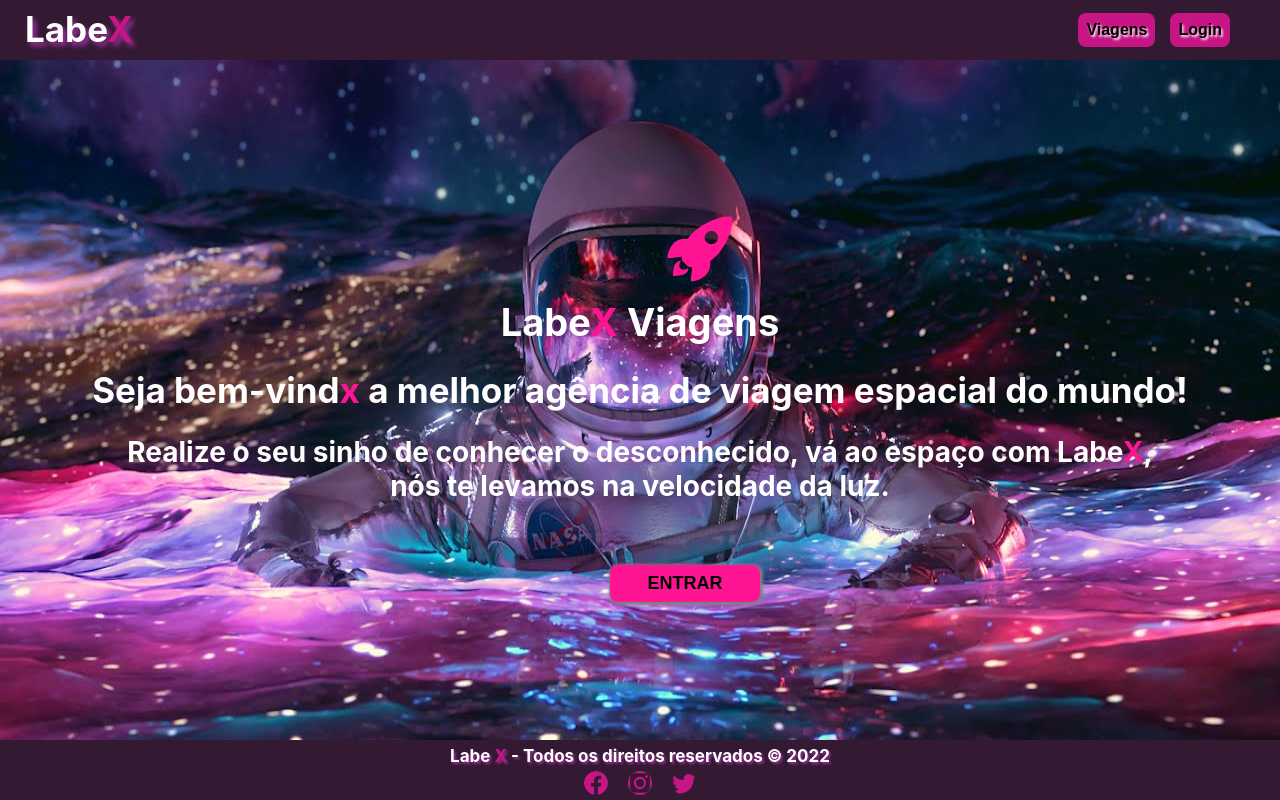
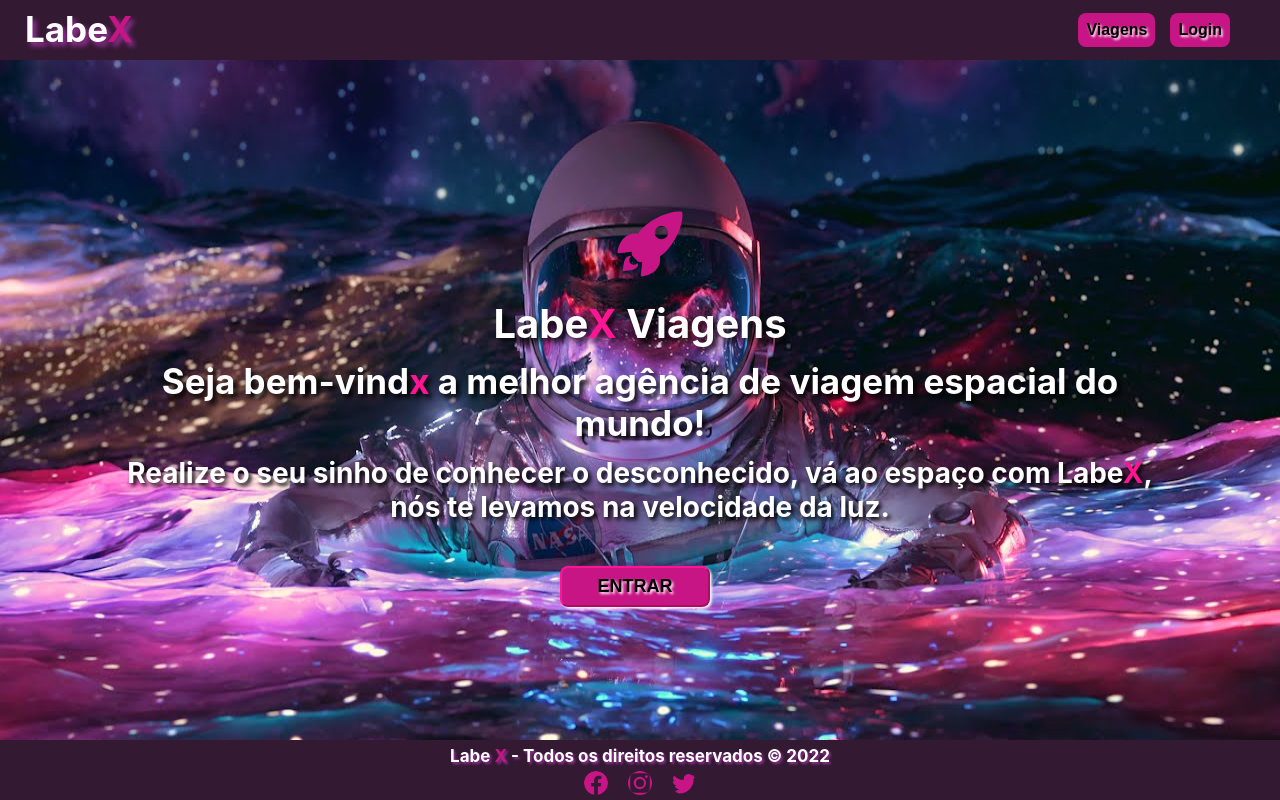
Before and after one commit to future4code/hooks-Elisabete-Santos, a React (Create React App) app in the folder modulo4/projeto-labex/labex/: page / in a window 1280 px wide. Built offline with nearby package versions, Linux system fonts and the light colour scheme.

Commit message:
adicinando a estilizacao

```diff
--- a/modulo4/projeto-labex/labex/src/pages/AdminHomePage/AdminHomePage.js
+++ b/modulo4/projeto-labex/labex/src/pages/AdminHomePage/AdminHomePage.js
@@ -61,12 +61,12 @@ const AdminHomePage = () => {
    return (
       <div>
          <Header
-            first={{ function: goToCreatTrip, text: "Criar Viagem", }}
+            first={{ function: goToCreatTrip, text: "Criar VG", }}
             second={{ function: logout, text: "Logout", }}
          />
          <MainCoainter>
-            <IoIosRocket />
-            <h2>Lista das Viagens</h2>
+
+            <h2>  <IoIosRocket /> Lista das Viagens</h2>
             {trips}
          </MainCoainter>
       </div>
--- a/modulo4/projeto-labex/labex/src/pages/AdminHomePage/styled.js
+++ b/modulo4/projeto-labex/labex/src/pages/AdminHomePage/styled.js
@@ -6,33 +6,93 @@ export const MainCoainter = styled.div`
   align-items: center;
   color: white;
   margin-top: 30px ;
+  min-height: 350px;
+  min-width: 450px;
+  border-radius:10px;
+  box-shadow: 0.15em 0.15em 0.15em 0.15em white;
+
+  @media(max-width:768px){
+
+  }
+
+  @media(max-width:480px){
+    box-shadow: none;
+
+  }
+
+
   h2{
-    font-size: 30px;
+    font-size: 35px;
     margin: 20px;
+    text-shadow: 0.1em 0.1em 0.15em black;
+
+    @media(max-width:768px){
+
+    }
+
+    @media(max-width:480px){
+     margin-left: 5px;
+
+    }
+
   }
+
+  svg{
+      width: 3rem;
+      height: 3rem;
+      margin-top: -120px;
+      color: #C71585;
+      animation: teste 2s ease-in-out normal;
+      margin-left: 10px;
+
+    @media(max-width:768px){
+
+    }
+
+    @media(max-width:480px){
+      color: white;
+
+    }
+   }
 `
 
 export const Trips = styled.div`
   display: flex;
   justify-content: space-between;
   align-items: center;
-  border: solid 1px black;
   min-width: 300px;
   height: 40px;
   background-color: #c2c1c1;
   border-radius: 8px;
   margin: 10px 0;
+  border: none;
+  color: black;
+  font-weight: 600;
+  text-shadow: 0.1em 0.1em 0.15em white;
+
+
   :hover{
     cursor: pointer;
-    background-color: #72d0f5;
+    background-color: #C71585;
   }
   div {
     margin: 0 10px;
   }
   button{
-    :hover{
-      cursor: pointer;
-      background-color: #eb6060;
-    }
+    width: 2rem;
+    height: 2rem;
+    border-radius: 5px;
+    border: none;
+    background-color: #c2c1c1;
+    cursor: pointer;
+
+
+    svg{
+    width: 1.4rem;
+    height: 1.4rem;
+    margin-top: 2.5px;
+    color: #341933;
+    margin-left: -1px;
+  }
   }
 `;
--- a/modulo4/projeto-labex/labex/src/pages/CreateTripPage/styled.js
+++ b/modulo4/projeto-labex/labex/src/pages/CreateTripPage/styled.js
@@ -14,6 +14,18 @@ export const MainForm = styled.div`
     margin-right: 10px;
     margin-top: 15px;
     text-shadow: 0.1em 0.1em 0.15em black;
+
+    @media(max-width:768px){
+
+    }
+
+    @media(max-width:480px){
+      font-size: 30px;
+      margin-left: -5px;
+      //text-shadow: 0.1em 0.1em 0.15em #939;
+      margin-bottom: 1.5rem;
+
+    }
   }
 
 
@@ -26,6 +38,14 @@ export const MainForm = styled.div`
     border-radius: 10px;
     box-shadow: 0.15em 0.15em 0.15em 0.15em white;
 
+    @media(max-width:768px){
+
+    }
+
+    @media(max-width:480px){
+      box-shadow: none;
+    }
+
 
     svg{
     width: 2.5rem;
@@ -34,6 +54,15 @@ export const MainForm = styled.div`
     color: #C71585;
     animation: teste 2s ease-in-out normal;
     margin-left: 10px;
+
+    @media(max-width:768px){
+
+    }
+
+    @media(max-width:480px){
+      color: white;
+    }
+
     }
   }
   input,
@@ -44,7 +73,8 @@ export const MainForm = styled.div`
     border-radius: 8px;
     border: none;
     height: 25px;
-   box-shadow: 0.1em 0.1em 0.15em #939;
+    box-shadow: 0.1em 0.1em 0.15em #939;
+
 
   }
   select{
@@ -82,5 +112,14 @@ export const ButtonDiv = styled.div`
         background-color: #e2eefa;
         color:#FF1493;
       }
+
+      @media(max-width:768px){
+
+      }
+
+      @media(max-width:480px){
+        margin-top: 20px;
+      }
+
     }
 `
--- a/modulo4/projeto-labex/labex/src/pages/ErrorPage/styled.js
+++ b/modulo4/projeto-labex/labex/src/pages/ErrorPage/styled.js
@@ -34,3 +34,8 @@ export const ContainerError = styled.div`
 
    }
 `
+
+export const ErrorImg = styled.img`
+ width: 100vw;
+ height: 100vh;
+ `
--- a/modulo4/projeto-labex/labex/src/pages/HomePage/styled.js
+++ b/modulo4/projeto-labex/labex/src/pages/HomePage/styled.js
@@ -1,20 +1,53 @@
 import styled from "styled-components";
 
+
 export const Main = styled.div`
-  display: flex;
-  flex-direction: column;
+  /* display: flex;
+  flex-direction: column; */
   font-size: 20px;
   font-weight: bold;
   color: #fcfcfc;
   text-align: center;
   margin: 40px 30px;
 
+  svg{
+    width: 5rem;
+    height: 5rem;
+    margin-top: 10px;
+    color: #C71585;
+    position: relative;
+    left: 10px;
+    margin: 0;
+
+    @media(max-width:768px){
+
+    }
+
+    @media(max-width:480px){
+      color: white;
+      width: 4rem;
+      height: 4rem;
+      right: 100px;
+    }
+   }
+
   h1{
-    font-size: 38px;
+    font-size: 40px;
     margin: 12px 25px;
     font-weight: bold;
     color: white;
     margin-top: 10px;
+    text-shadow: 0.1em 0.1em 0.15em Black;
+
+    @media(max-width:768px){
+
+    }
+
+    @media(max-width:480px){
+      position: relative;
+      top: -10px;
+
+    }
   }
 
   h2{
@@ -22,6 +55,21 @@ export const Main = styled.div`
     margin: 12px 25px;
     font-weight: bold;
     color: white;
+    padding: 0px 70px 0px 70px;
+    text-shadow: 0.1em 0.1em 0.15em black;
+
+    @media(max-width:768px){
+
+    }
+
+    @media(max-width:480px){
+      position: relative;
+      top: 8px;
+      font-size: 30px;
+      margin: 0 auto;
+      padding: 0;
+    }
+
   }
 
   p{
@@ -30,6 +78,21 @@ export const Main = styled.div`
     font-weight: bold;
     color: white;
     padding: 0px 70px 0px 70px;
+    text-shadow: 0.1em 0.1em 0.15em black;
+
+    @media(max-width:768px){
+
+    }
+
+    @media(max-width:480px){
+      position: relative;
+      top: 20px;
+      font-size: 26px;
+      margin: 0 auto;
+      padding: 0;
+      text-shadow: 0.1em 0.1em 0.15em black;
+
+    }
   }
 
   span{
@@ -37,34 +100,39 @@ export const Main = styled.div`
   }
 
   button{
+   position: relative;
    width: 150px;
-   margin-top: 50px;
-   //margin: 10px 15px ;
+   top: 20px;
+   margin: 10px 40px ;
    padding: 8px;
    border-radius: 8px;
-   background-color:#FF1493;
-   color: black;
-   font-weight: bold;
+   background-color:#C71585;
+   color:black;
+   font-weight: 800;
    font-size: 18px;
-   border: none;
-   margin-left: 580px;
-   box-shadow: 1px 1px 3px 2px gray;
+   border-color:#FF1493;
+   margin-left: 30px;
+   text-shadow: 0.1em 0.1em 0.15em white;
+   box-shadow: 0.1em 0.1em 0.15em white;
 
    :hover{
      cursor: pointer;
      background-color: #e2eefa;
-     color:#FF1493;
+     color:#C71585;
      border: none;
    }
 
+   @media(max-width:768px){
+
+    }
+
+    @media(max-width:480px){
+      position: relative;
+      top: 40px;
+      left: 10px;
+    }
+
   }
 
-   svg{
-      width: 5rem;
-      height: 5rem;
-      margin-top: 10px;
-      color: #FF1493;
-      animation: teste 2s ease-in-out normal;
-      margin-left: 630px;
-   }
+
 `
--- a/modulo4/projeto-labex/labex/src/pages/ListTripsPage/styled.js
+++ b/modulo4/projeto-labex/labex/src/pages/ListTripsPage/styled.js
@@ -8,6 +8,19 @@ export const Lista = styled.div`
   font-weight: bold;
   justify-content: space-around;
 
+
+  @media(max-width:768px){
+
+  }
+
+  @media(max-width:480px){
+    position: relative;
+    top: -280px;
+    margin: 50px;
+    width: 9vw;
+    height: 9vw;
+  }
+
   div{
     display: flex;
     flex-direction: column;
@@ -15,6 +28,11 @@ export const Lista = styled.div`
     max-width: 350px;
     height: 350px;
     border-radius: 15px;
+
+    @media(max-width:480px){
+      margin: 2px;
+    }
+
   }
 
   svg{
@@ -29,6 +47,7 @@ export const Lista = styled.div`
     align-items: center;
     padding: 0 20px;
     background-color: #c2c1c1;
+
   }
 
   button{
@@ -52,6 +71,10 @@ export const Lista = styled.div`
      background-color: #e2eefa;
      color:#C71585;
      border: none;
+    }
+
+    @media(max-width:480px){
+      margin-left: 60px;
     }
   }
 `
--- a/modulo4/projeto-labex/labex/src/pages/LoginPage/styled.js
+++ b/modulo4/projeto-labex/labex/src/pages/LoginPage/styled.js
@@ -4,9 +4,21 @@ export const MainForm = styled.div`
   display: flex;
   flex-direction: column;
   align-items: center;
-  margin-top: 80px;
+  margin-top: 10px;
   color: white;
   font-weight: bold;
+  min-height: 300px;
+  min-width: 450px;
+  border-radius: 10px;
+  box-shadow: 0.15em 0.15em 0.15em 0.15em white;
+
+  @media(max-width:768px){
+
+  }
+
+  @media(max-width:480px){
+    box-shadow: none;
+  }
 
   h1{
     font-size: 32px;
@@ -14,20 +26,41 @@ export const MainForm = styled.div`
     font-weight: bold;
     color: white;
     margin-top: 10px;
+    text-shadow: 0.1em 0.1em 0.15em white;
 
     span{
     color: #FF1493;
     }
 
+    @media(max-width:768px){
+
+    }
+
+    @media(max-width:480px){
+      font-size: 45px;
+
+    }
+
   }
 
   h2{
-    font-size: 32px;
+    font-size: 38px;
     margin: 12px 25px;
     font-weight: bold;
     color: white;
     margin-top: -1px;
     margin-bottom: 10px;
+    text-shadow: 0.1em 0.1em 0.15em black;
+
+    @media(max-width:768px){
+
+    }
+
+    @media(max-width:480px){
+     font-size: 35px;
+
+    }
+
   }
 
   input{
@@ -35,17 +68,48 @@ export const MainForm = styled.div`
     padding: 5px 10px;
     min-width: 300px;
     border-radius: 8px;
-    //box-shadow: 1px 1px 3px 2px #FF1493;
+    box-shadow: 1px 1px 3px 2px #939;
+
+    @media(max-width:768px){
+
+    }
+
+    @media(max-width:480px){
+      height: 1.8rem;
+    }
+  }
+
+  input::placeholder {
+    color: black;
+    text-shadow: 0.1em 0.1em 0.15em #939;
+
+    @media(max-width:768px){
+
+    }
+
+    @media(max-width:480px){
+      font-size: 16px;
+    }
   }
 
   svg{
-      width: 4rem;
-      height: 4rem;
-      margin-top: -120px;
-      color: #FF1493;
-      animation: teste 2s ease-in-out normal;
-      margin-left: 10px;
-   }
+    width: 2.5rem;
+    height: 2.5rem;
+    color: #C71585;
+    animation: teste 2s ease-in-out normal;
+    margin-left: 10px;
+
+    @media(max-width:768px){
+
+    }
+
+    @media(max-width:480px){
+      color: white;
+      width: 3rem;
+      height: 3rem;
+    }
+
+  }
 `
 
 export const ButtonDiv = styled.div`
@@ -53,15 +117,19 @@ export const ButtonDiv = styled.div`
   justify-content: space-around;
   min-width: 300px;
   margin-top: 15px;
+  min-height: 40px;
   button{
    padding: 5px 20px;
    border-radius: 8px;
-   background-color:#FF1493;
+   background-color: #C71585;
+   border: none;
    color:black;
-   font-weight: bold;
+   font-weight: 800;
    font-size: 15px;
    border-color:#FF1493;
    box-shadow: 1px 1px 3px 2px gray;
+   text-shadow: 0.1em 0.1em 0.15em white;
+
 
    :hover{
      cursor: pointer;
--- a/modulo4/projeto-labex/labex/src/pages/TripDetailsPage/styled.js
+++ b/modulo4/projeto-labex/labex/src/pages/TripDetailsPage/styled.js
@@ -16,6 +16,16 @@ export const CanditadosDiv = styled.div`
   justify-content: center;
   margin: 20px;
 
+  @media(max-width:768px){
+
+  }
+
+  @media(max-width:480px){
+    flex-direction: column;
+    justify-content: center;
+    align-items: center;
+  }
+
   h2 {
     font-size: 28px;
     margin-bottom: 10px;
@@ -23,11 +33,50 @@ export const CanditadosDiv = styled.div`
     margin-top: 15px;
     text-shadow: 0.1em 0.1em 0.15em black;
     text-align: center;
+
+    @media(max-width:768px){
+
+    }
+
+    @media(max-width:480px){
+      position: relative;
+      top: -30px;
+      font-size: 26px;
+    }
+  }
+
+  h3 {
+    font-size: 28px;
+    margin-bottom: 10px;
+    margin-right: 10px;
+    margin-top: 15px;
+    text-shadow: 0.1em 0.1em 0.15em black;
+    text-align: center;
+
+    @media(max-width:768px){
+
+    }
+
+    @media(max-width:480px){
+      position: relative;
+      top: -20px;
+      font-size: 25px;
+    }
   }
 
   p {
     font-size: 18px;
     text-shadow: 0.1em 0.1em 0.15em black;
+
+    @media(max-width:768px){
+
+    }
+
+    @media(max-width:480px){
+      position: relative;
+      top: -30px;
+      font-size: 20px;
+    }
   }
 
   div {
@@ -42,6 +91,16 @@ export const CanditadosDiv = styled.div`
     margin-top: 10px;
     text-shadow: 0.1em 0.1em 0.15em black;
     font-size: 18px;
+
+    @media(max-width:768px){
+
+    }
+
+    @media(max-width:480px){
+      position: relative;
+      top: -30px;
+      font-size: 25px;
+    }
   }
 `;
 
@@ -54,6 +113,18 @@ export const CardViagem = styled.div`
   border-radius: 10px;
   box-shadow: 0.15em 0.15em 0.15em 0.15em white;
 
+  @media(max-width:768px){
+
+  }
+
+  @media(max-width:480px){
+    box-shadow: none;
+    display: flex;
+    flex-direction: column;
+    justify-content: center;
+    align-items: center;
+  }
+
   h2 {
     font-size: 35px;
     margin-bottom: 10px;
@@ -61,12 +132,33 @@ export const CardViagem = styled.div`
     margin-top: 15px;
     text-shadow: 0.1em 0.1em 0.15em black;
     text-align: center;
+
+    @media(max-width:768px){
+
+    }
+
+    @media(max-width:480px){
+      position: relative;
+      top: 30px;
+    }
+
   }
 
   p {
     margin-left: 50px;
     text-shadow: 0.1em 0.1em 0.15em black;;
     padding: -20px;
+
+    @media(max-width:768px){
+
+    }
+
+    @media(max-width:480px){
+     margin-right: 50px;
+     position: relative;
+     top: 25px;
+     font-size: 21px;
+    }
   }
 
   .top{
@@ -79,13 +171,39 @@ export const CardViagem = styled.div`
 
   .top2{
     margin-top: -10px;
+
+    @media(max-width:768px){
+
+    }
+
+    @media(max-width:480px){
+      padding-left: 290px;
+      padding-right: 300px;
+      text-align: center;
+    }
   }
 
   .top3{
     margin-top: -10px;
+
+    @media(max-width:768px){
+
+    }
+
+    @media(max-width:480px){
+      font-size: 19px;
+    }
   }
   .top4{
     margin-top: -10px;
+
+    @media(max-width:768px){
+
+    }
+
+    @media(max-width:480px){
+      font-size: 19px;
+    }
   }
 `;
 
@@ -107,4 +225,12 @@ export const ButtonCandidato = styled.button`
     background-color: #e2eefa;
     color:#FF1493;
   }
+
+  @media(max-width:768px){
+
+  }
+
+  @media(max-width:480px){
+    padding: 5px 6px;
+  }
 `;
--- a/modulo4/projeto-labex/labex/src/styled.js
+++ b/modulo4/projeto-labex/labex/src/styled.js
@@ -1,8 +1,9 @@
-import styled from "styled-components";
-import espaco from '../src/assets/astronaut.jpg';
+import styled from "styled-components"
+import espaco from "../src/assets/astronaut.jpg"
+import ImgMobile from "../src/assets/mobile.gif"
 
 export const MainContainer = styled.div`
-     display: flex;
+   display: flex;
    justify-content: center;
    align-items: center;
    height: 100vh;
@@ -20,4 +21,18 @@ export const MainContainer = styled.div`
    overflow: hidden;
    color: #cccccc;
 
+   @media(max-width:768px){
+      background-image: url(${ImgMobile});
+      height: 100vh;
+      background-repeat: round;
+      background-size: center;
+   }
+
+   @media(max-width:480px){
+      background-image: url(${ImgMobile});
+      padding-bottom: 100px;
+      background-repeat: no-repeat;
+      background-size: cover;
+      background-position: center;
+   }
 `
```
Also changed, not shown: 1 other file (tests, documents, lock files or other folders).
